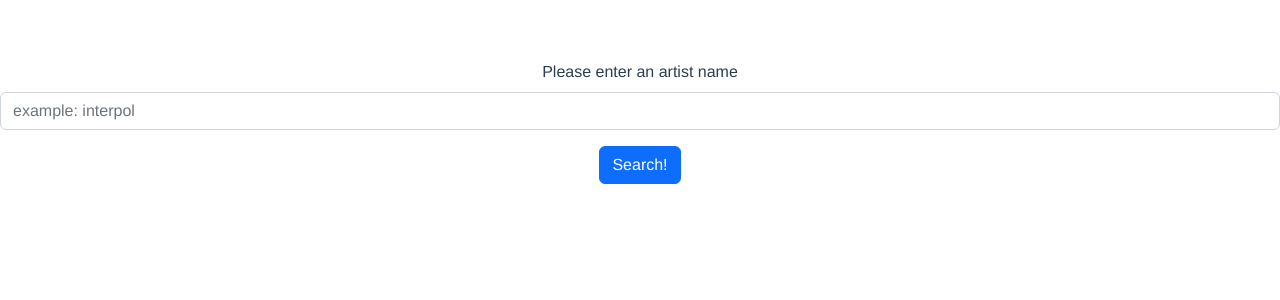
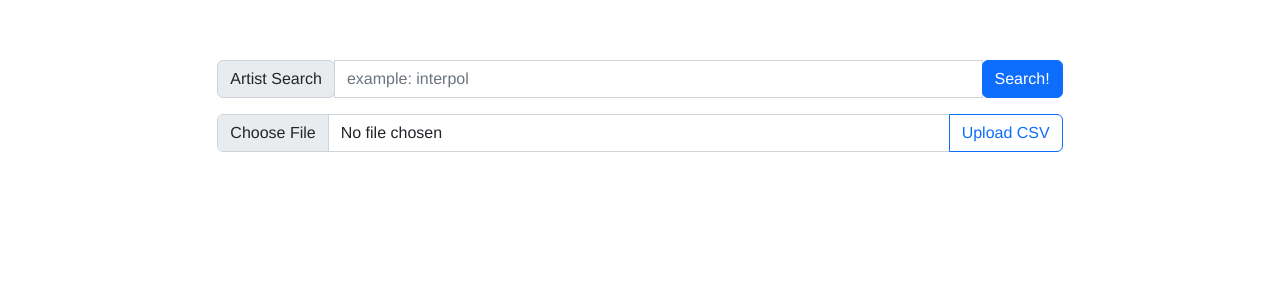
Before and after one commit to dave-ryan/find-new-releases, a Vue app: page / in a window 1280 px wide. Shown: the top 300 px of the page. Built offline with nearby package versions, Linux system fonts and the light colour scheme.

Commit message:
added in csv upload

```diff
--- a/src/App.vue
+++ b/src/App.vue
@@ -1,10 +1,13 @@
 <template>
   <div class="">
+    <div class="row">
+      <div class="col-2"></div>
+      <div class="col submission-column">
         <form @submit.prevent="testquery">
-      <div class="mb-3">
-        <label for="queryinput" class="form-label"
-          >Please enter an artist name</label
-        >
+          <div class="input-group mb-3">
+            <div class="input-group-prepend">
+              <span class="input-group-text">Artist Search</span>
+            </div>
             <input
               type="text"
               v-model="query"
@@ -12,9 +15,31 @@
               id="queryinput"
               placeholder="example: interpol"
             />
+            <div class="input-group-apend">
+              <button class="btn btn-primary" type="submit">Search!</button>
             </div>
-      <button class="btn btn-primary" type="submit">Search!</button>
+          </div>
         </form>
+
+        <div class="input-group mb-3">
+          <input
+            type="file"
+            class="form-control"
+            id="inputGroupFile04"
+            aria-describedby="inputGroupFileAddon04"
+            aria-label="Upload"
+          />
+          <button
+            class="btn btn-outline-primary"
+            type="button"
+            id="inputGroupFileAddon04"
+          >
+            Upload CSV
+          </button>
+        </div>
+      </div>
+      <div class="col-2"></div>
+    </div>
 
     <div v-for="album in albums" :key="album.id" class="mt-3">
       {{ album.title }}, {{ album.year }}
```
Lines whose indentation alone changed are shown as unchanged.
